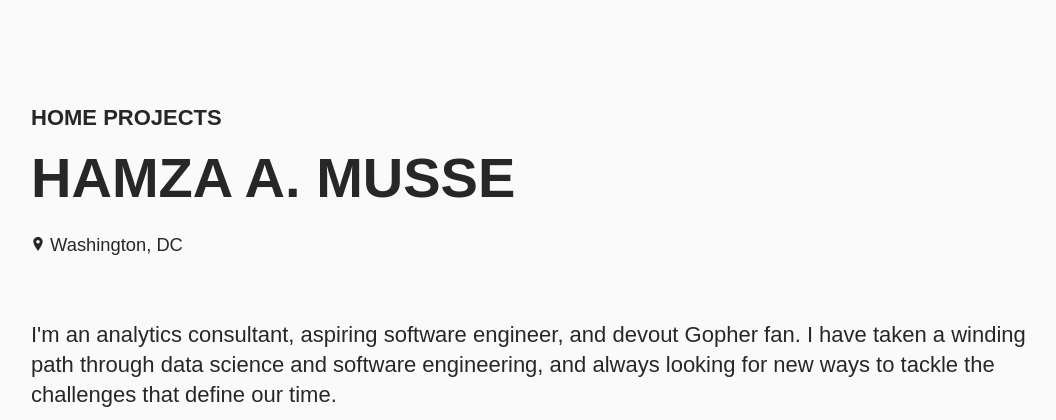
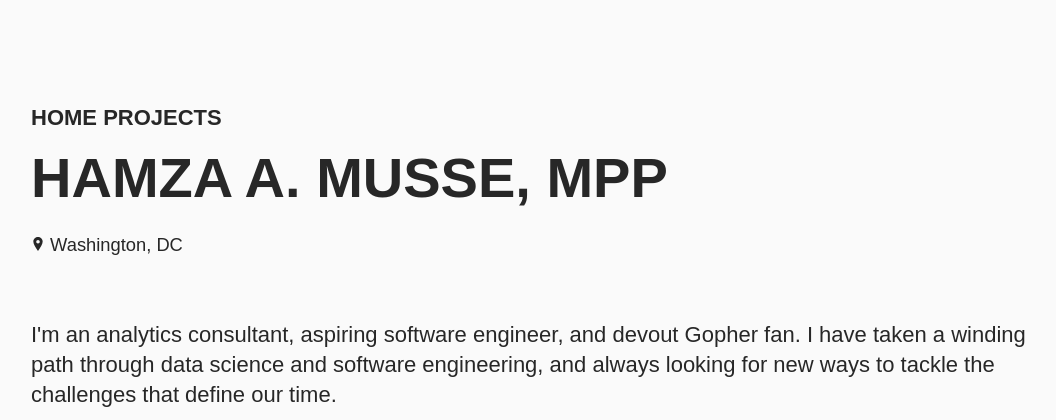
Before and after one commit to musse32/my-portfolio-website, a Flask app: page / in a window 1280 px wide. Shown: the top 420 px of the page, without its empty margins (97-1153 px from the left). Run offline with Flask 2, Linux system fonts and the light colour scheme.

Commit message:
adding degree

```diff
--- a/templates/home.html
+++ b/templates/home.html
@@ -11,7 +11,7 @@
           <a href="{{url_for('projects')}}">Projects</a>
         </h2>
       </nav>
-      <h1>HAMZA A. MUSSE</h1>
+      <h1>HAMZA A. MUSSE, MPP</h1>
       <p>
         <small>
           <svg
```
